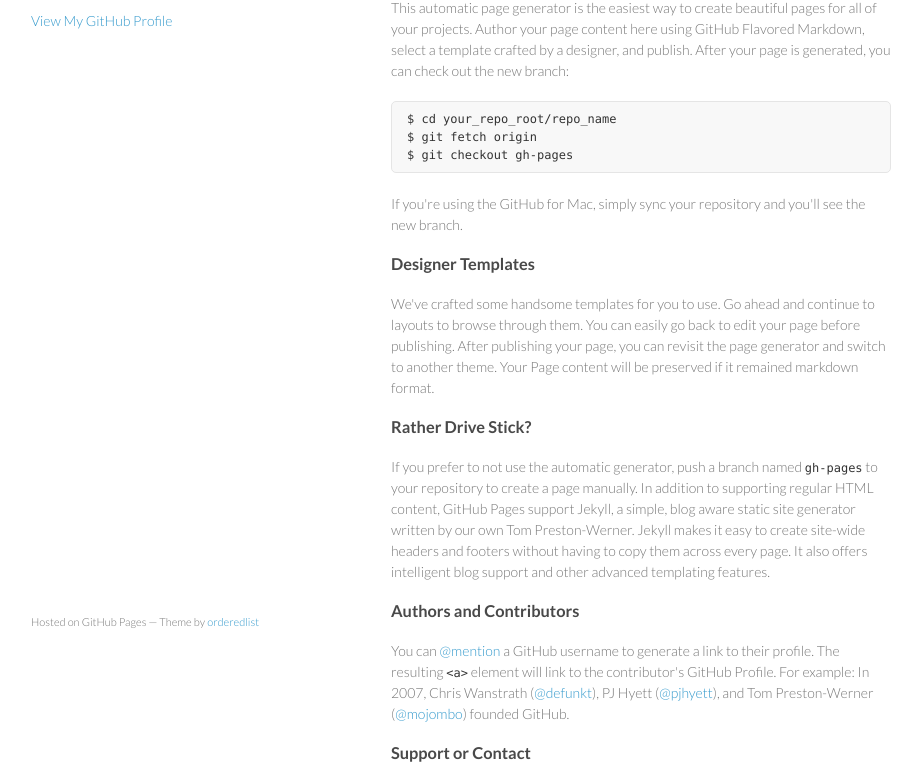
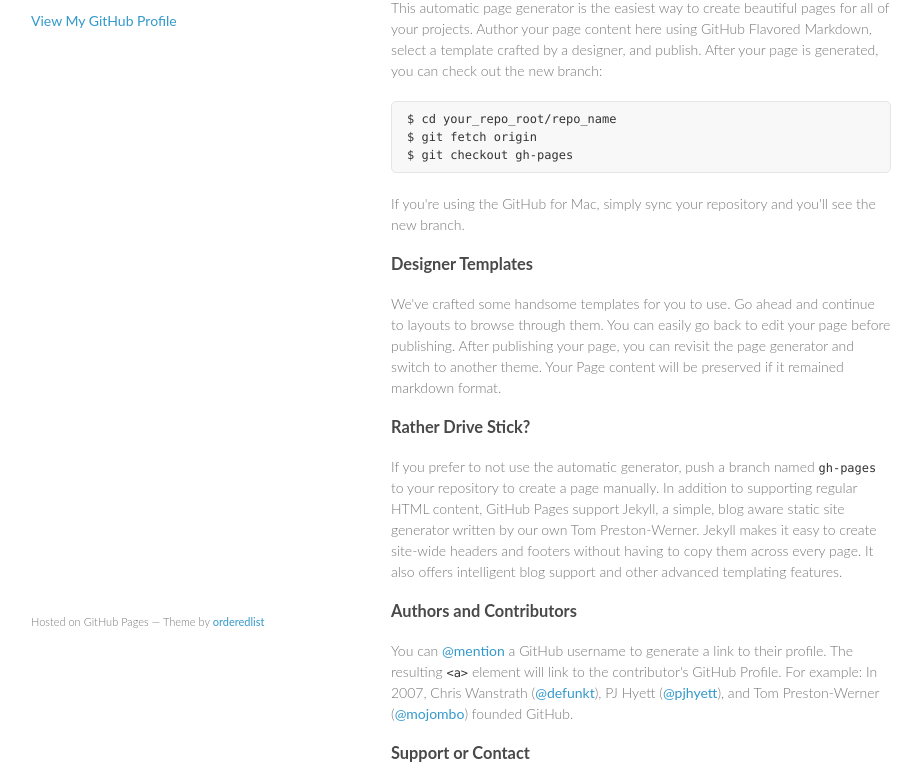
Before and after one commit to terryoy/terryoy.github.io, a plain HTML site: page index.html in a window 1280 px wide. Shown: the part 99-878 px from the top of the page, without its empty margins (179-1101 px from the left). Drawn offline with Linux system fonts and the light colour scheme.

Commit message:
fix font loading

```diff
--- a/stylesheets/styles.css
+++ b/stylesheets/styles.css
@@ -1,4 +1,4 @@
-@import url(https://fonts.googleapis.com/css?family=Lato:300italic,700italic,300,700);
+/*@import url(https://fonts.googleapis.com/css?family=Lato:300italic,700italic,300,700);*/
 
 body {
   padding:50px;
```
